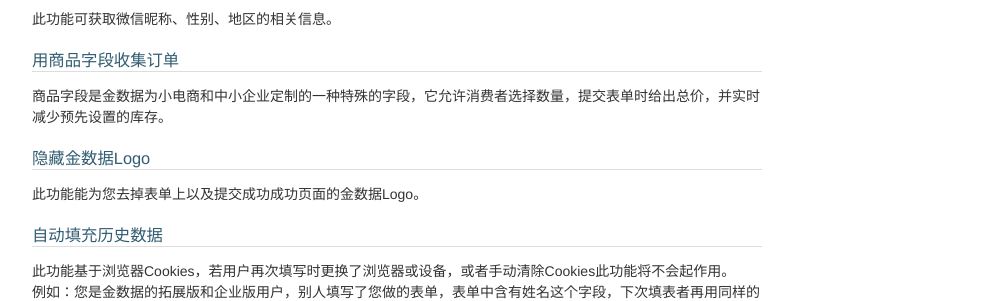
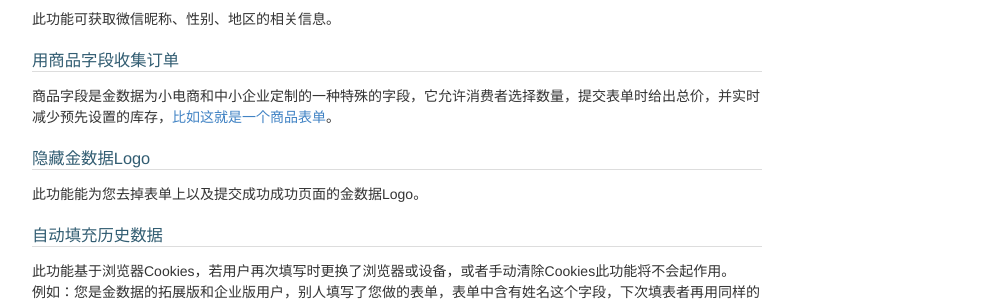
Before and after one commit to jinshuju/help.jinshuju.net, a Jekyll site: the page built from _posts/2014-2-7-plans-introduce.md, in a window 1280 px wide. Shown: the part 1756-2057 px from the top of the page, without its empty margins (143-1136 px from the left). Built offline with Jekyll 4.4.1, drawn with Linux system fonts in a browser that asks for light colours; nearby versions of some CDN libraries; Markdown is read by kramdown in place of the engine named in the settings.

```diff
--- a/_posts/2014-2-7-plans-introduce.md
+++ b/_posts/2014-2-7-plans-introduce.md
@@ -66,7 +66,7 @@ category: quickstart
 此功能可获取微信昵称、性别、地区的相关信息。
 
 ### 用商品字段收集订单
-商品字段是金数据为小电商和中小企业定制的一种特殊的字段，它允许消费者选择数量，提交表单时给出总价，并实时减少预先设置的库存。
+商品字段是金数据为小电商和中小企业定制的一种特殊的字段，它允许消费者选择数量，提交表单时给出总价，并实时减少预先设置的库存，[比如这就是一个商品表单](https://www.jinshuju.net/f/N81Pxs)。
 
 ### 隐藏金数据Logo
 此功能能为您去掉表单上以及提交成功成功页面的金数据Logo。
```
